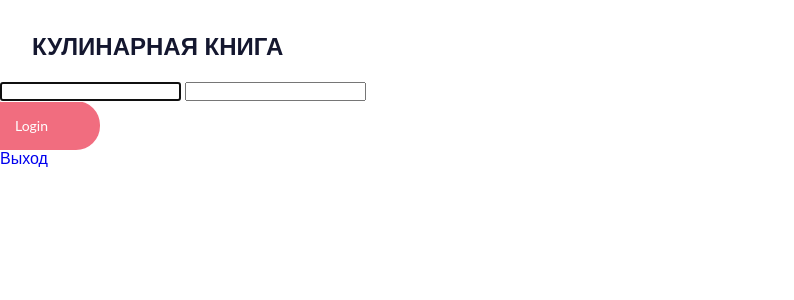
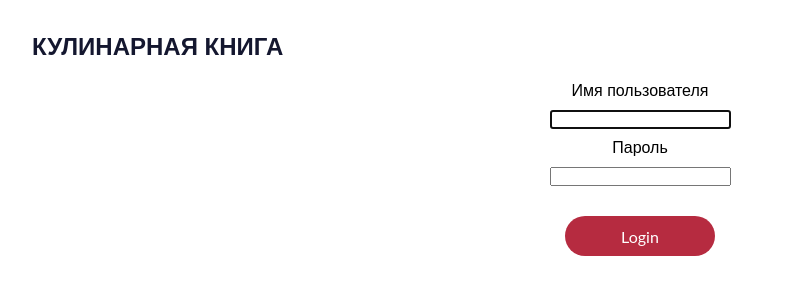
Before and after one commit to mrivs/Cook-Book, a Django app: page /login/ in a window 1280 px wide. Shown: the part 65-365 px from the top of the page, without its empty margins (0-794 px from the left). Run offline with Django 5.2, Linux system fonts and the light colour scheme.

Commit message:
static added start+2

```diff
--- a/project_cookbook/app_cookbook/templates/app_cookbook/login.html
+++ b/project_cookbook/app_cookbook/templates/app_cookbook/login.html
@@ -4,10 +4,12 @@
 <div class="login-box">
   <form class="login-form" method="post">
       {% csrf_token %}
+      <p>Имя пользователя </p>
       {{ form.username }}
+      <p>Пароль </p>
       {{ form.password }}
       <button class="button-submit" type="submit">Login</button>
   </form>
-  <p><a href="{% url 'main' %}">Выход</a></p>
+
 </div>
 {% endblock %}
--- a/project_cookbook/static/css/styles.css
+++ b/project_cookbook/static/css/styles.css
@@ -71,9 +71,21 @@ html {
 
 }
 
-.loging-form {
-    max-width: 300px;
-    margin: 0 auto;
+.login-box{
+    display: flex;
+    justify-content: center;
+    align-items: center;
+}
+
+.login-form {
+
+    flex-direction: column;
+    display: flex;
+    justify-content: center;
+    align-items: center;
+    gap: 10px;
+    border: #14172f;
+
 
 }
 .register-input {
@@ -82,21 +94,21 @@ html {
     margin-bottom: 10px;
 }
 .button-submit {
-    width: 100px;
-    height: 49px;
+    margin-top: 20px;
+    width: 150px;
+    height: 40px;
     font-family: 'Lato';
     font-style: normal;
     font-weight: 400;
-    font-size: 14px;
+    font-size: 16px;
     line-height: 17px;
     display: flex;
+    justify-content: center;
     align-items: center;
     color: #FFFFFF;
-    background: #F16D7F;
+    background: #b62b40;
     cursor: pointer;
-    border-top-right-radius: 24px;
-    border-bottom-right-radius: 24px;
+    border-radius: 24px;
     vertical-align: middle;
-    padding-left: 15px;
     border: none;
 }
```
Also changed, not shown: project_cookbook/app_cookbook/templates/app_cookbook/logout.html (deleted, +0 -8 lines), project_cookbook/static/images/header2.jpg. Lines whose indentation alone changed are shown as unchanged.
